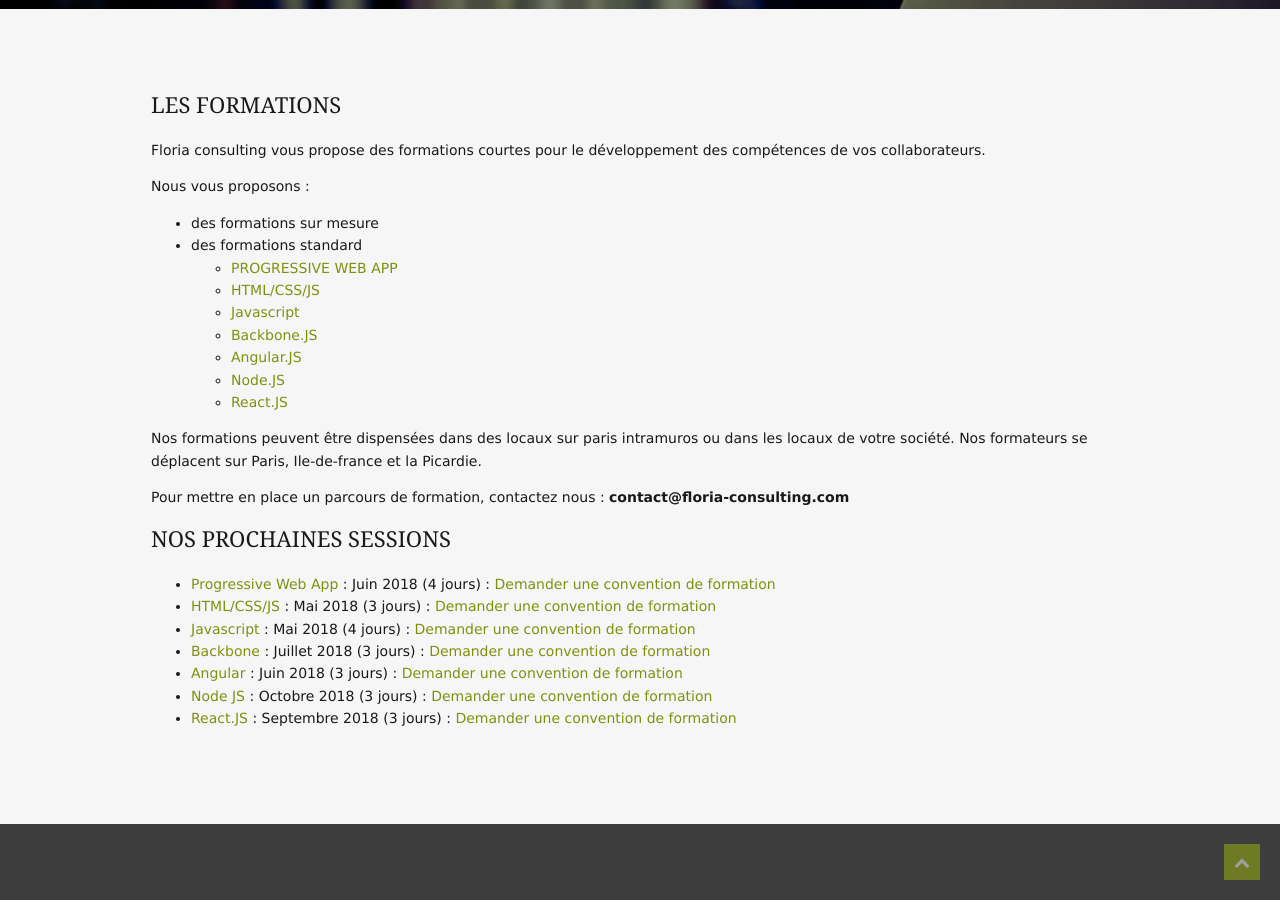
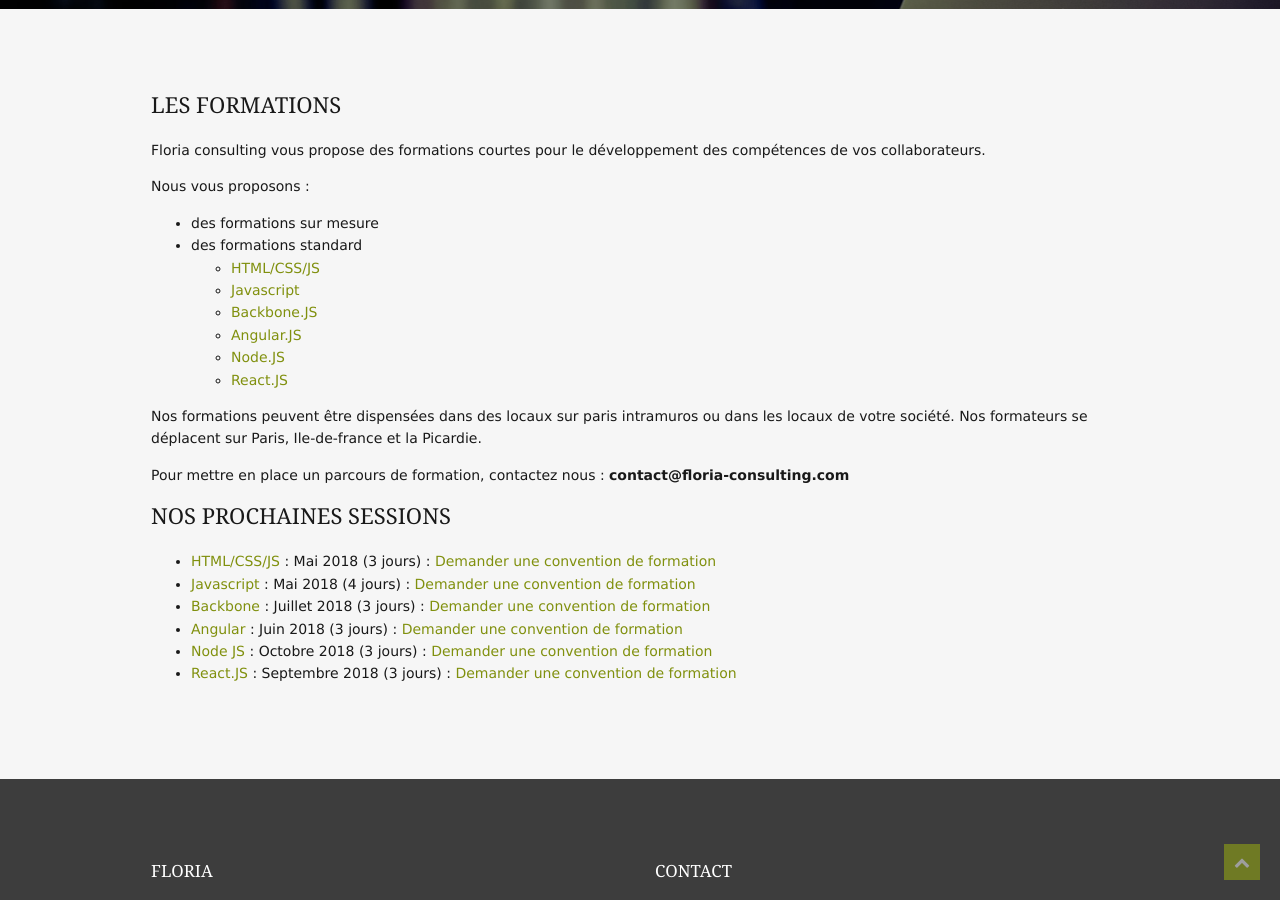
Before and after one commit to ssavajols/floria-consulting, a Jekyll site: the page built from pages/formations.md, in a window 1280 px wide and 900 px high, scrolled down 286 px. Built offline with Jekyll 4.4.1, drawn with Linux system fonts in a browser that asks for light colours.

Commit message:
remove progressive web app

```diff
--- a/_includes/prochaines-sessions.html
+++ b/_includes/prochaines-sessions.html
@@ -1,7 +1,7 @@
 <h2>Nos prochaines sessions</h2>
 
 <ul>
-  <li><a href="/formations/progressive-web-app">Progressive Web App</a> : Juin 2018 (4 jours) : <a href="mailto:contact@floria-consulting.com">Demander une convention de formation</a></li>
+  <!-- <li><a href="/formations/progressive-web-app">Progressive Web App</a> : Juin 2018 (4 jours) : <a href="mailto:contact@floria-consulting.com">Demander une convention de formation</a></li> -->
   <li><a href="/formations/html-css-js">HTML/CSS/JS</a> : Mai 2018 (3 jours) : <a href="mailto:contact@floria-consulting.com">Demander une convention de formation</a></li>
   <li><a href="/formations/javascript">Javascript</a> : Mai 2018 (4 jours) : <a href="mailto:contact@floria-consulting.com">Demander une convention de formation</a></li>
   <li><a href="/formations/backbone">Backbone</a> : Juillet 2018 (3 jours) : <a href="mailto:contact@floria-consulting.com">Demander une convention de formation</a></li>
--- a/pages/formations.md
+++ b/pages/formations.md
@@ -12,7 +12,7 @@
 
 - des formations sur mesure
 - des formations standard
-  - [PROGRESSIVE WEB APP](/formations/progressive-web-app)
+  <!-- - [PROGRESSIVE WEB APP](/formations/progressive-web-app) -->
   - [HTML/CSS/JS](/formations/html-css-js)
   - [Javascript](/formations/javascript)
   - [Backbone.JS](/formations/backbone)
```
Also changed, not shown: _posts/_2018-03-26-formation-progressive-web-app.md (renamed from _posts/2018-03-26-formation-progressive-web-app.md).
